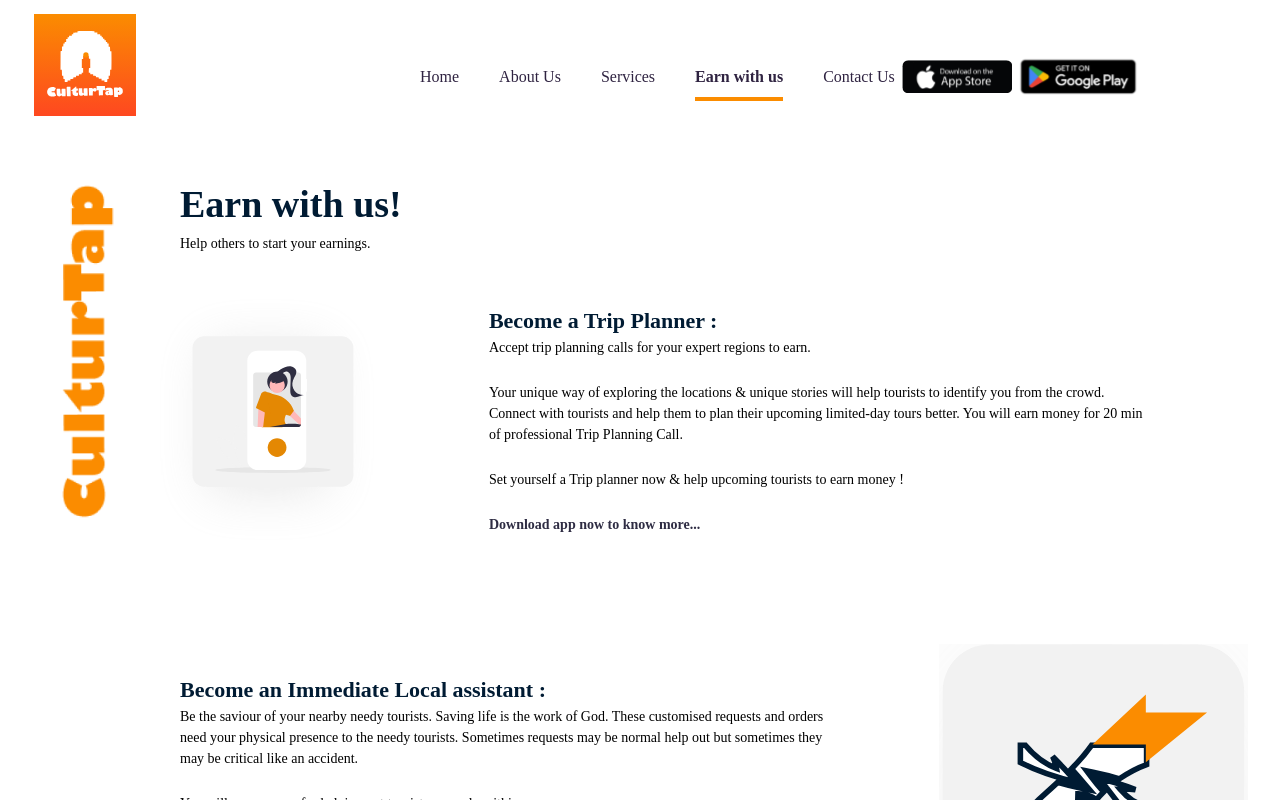
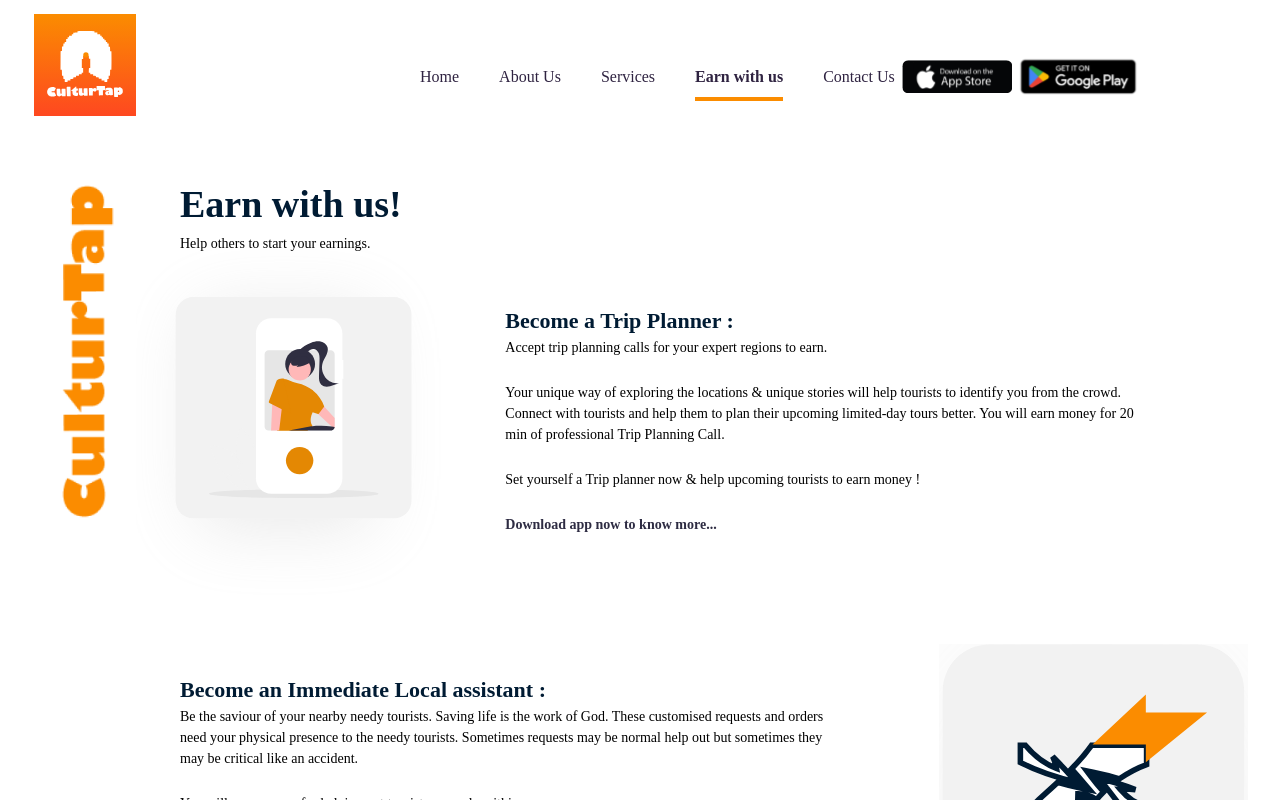
Before and after one commit to kumar-vivek-18/culturTap, a React (Create React App) app in the folder frontend/: page /earn in a window 1280 px wide. Shown: the top 800 px of the page. Built offline with nearby package versions, Linux system fonts and the light colour scheme.

Commit message:
modified

```diff
--- a/frontend/src/components/earnings/Earn.js
+++ b/frontend/src/components/earnings/Earn.js
@@ -25,9 +25,9 @@ const Earn = () => {
                 <h2 className='text-[38px] heading-color font-extrabold  max-sm:text-[28px]'>Earn with us!</h2>
                 <p className='text-[14px]'>Help others to start your earnings.  </p>
             </div>
-            <div className='flex max-md:flex-col gap-4 md:gap-[135px] md:mt-[50px] items-center'>
-                <div className='md:scale-125'>
-                    <img src={earning1} alt="logo" loading='lazy' width='324px' height='304px' />
+            <div className='flex max-md:flex-col gap-4 md:gap-[135px] md:mt-[50px] items-center md:pl-5'>
+                <div className='md:scale-150'>
+                    <img src={earning1} alt="logo" loading='lazy' width='324px' height='304px' className='scale-125' />
                 </div>
                 <div className=''>
                     <h2 className='text-[22px] font-bold heading-color  max-sm:text-[20px]'>Become a Trip Planner :</h2>
```
